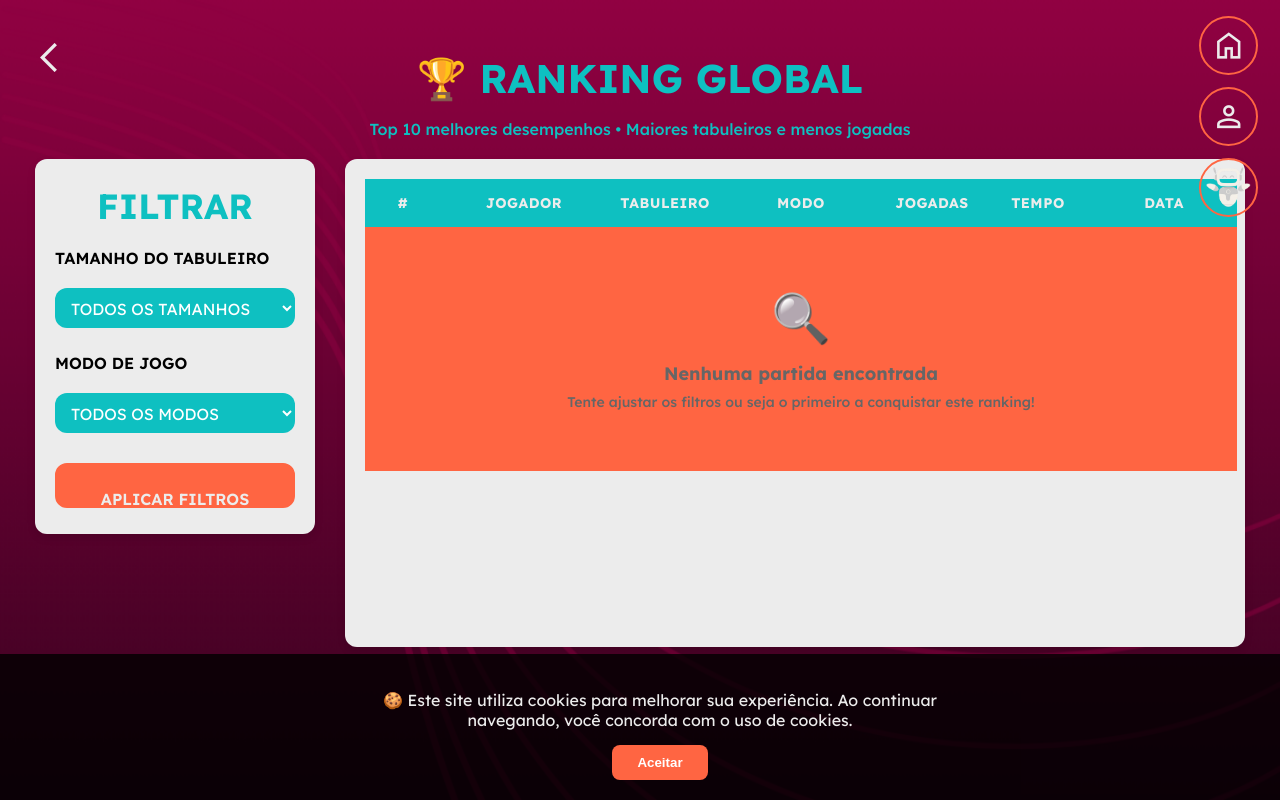
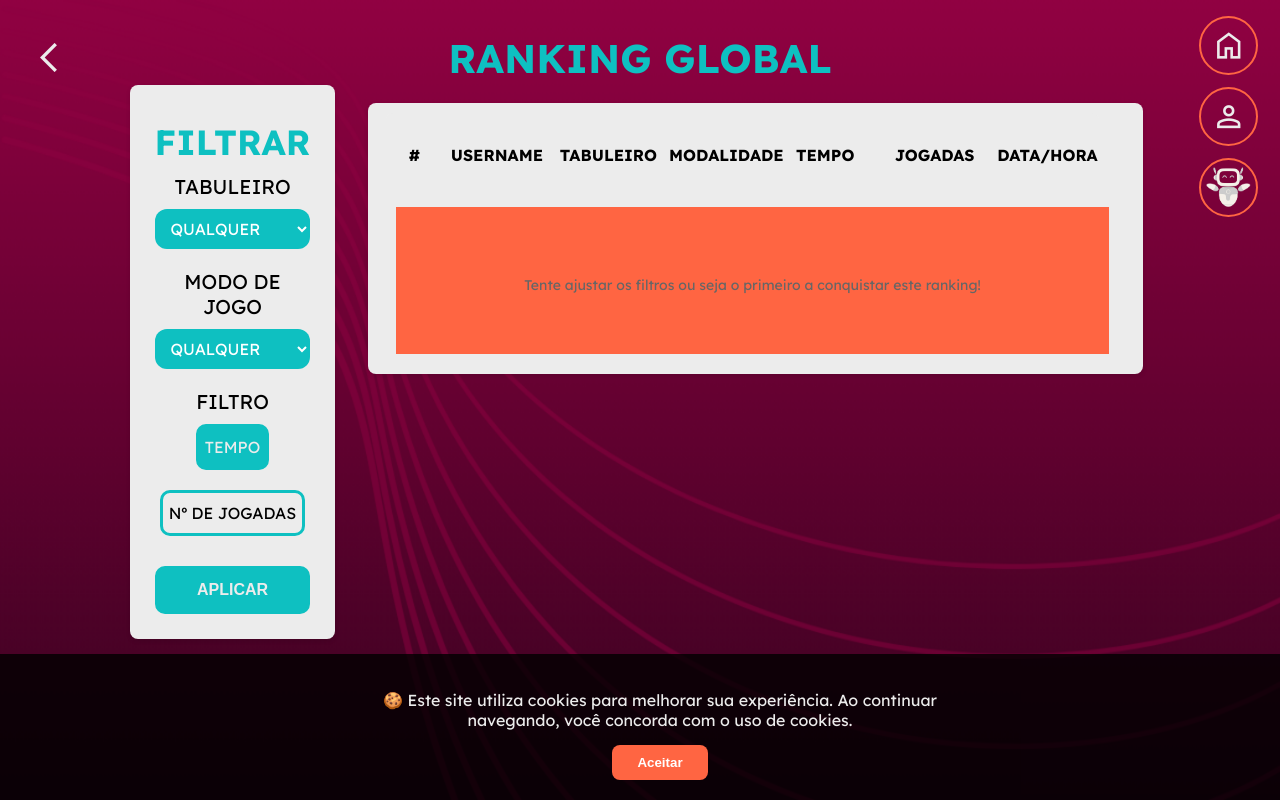
Before and after one commit to toassa/code-match, a PHP site: page /ranking.php in a window 1280 px wide. Run offline with PHP 8.4, Linux system fonts and the light colour scheme; data that the repository does not hold is empty.

Commit message:
nova alteração no ranking

```diff
--- a/css/ranking.css
+++ b/css/ranking.css
@@ -1,64 +1,41 @@
 #ranking {
     text-align: center;
     width: 100%;
-    padding: 20px 0;
 }
 
 #ranking h1 {
-    font-size: clamp(28px, 5vw, 40px);
+    font-size: 40px;
     font-weight: bold;
     color: var(--green-blue);
     text-align: center;
+    margin-bottom: 20px;
+}
+
+.div-filtro {
+    width: 80%;
+    background-color: var(--light-gray);
+    padding: 20px;
+    border-radius: 8px;
+    box-shadow: 0 2px 5px rgba(0, 0, 0, 0.1);
+    margin-left: 30px;
+    margin-right: 30px;
+    padding: 30px 30px;
+}
+
+.div-filtro h2 {
+    font-size: 35px;
+    font-weight: bold;
+    color: var(--green-blue);
+    text-align: center;
+    margin-top: 10px;
     margin-bottom: 10px;
 }
 
-#ranking p {
-    font-size: clamp(12px, 2vw, 16px);
-    margin-bottom: 20px;
-}
-
-
-.div-pagina {
-    display: flex;
-    justify-content: center;
-    align-items: flex-start;
-    gap: 30px;
-    padding: 0 20px;
-    max-width: 1400px;
-    margin: 0 auto;
-    width: 100%;
-    box-sizing: border-box;
-}
-
-
-.div-filtro-box {
-    flex: 0 0 280px;
-    min-width: 250px;
-}
-
-.div-filtro {
-    width: 100%;
-    background-color: var(--light-gray);
-    padding: 25px 20px;
-    border-radius: 12px;
-    box-shadow: 0 4px 8px rgba(0, 0, 0, 0.1);
-    box-sizing: border-box;
-}
-
-.div-filtro h2 {
-    font-size: clamp(24px, 4vw, 35px);
-    font-weight: bold;
-    color: var(--green-blue);
+.div-filtro p {
+    font-size: 20px;
+    color: #000;
     text-align: center;
-    margin: 0 0 20px 0;
-}
-
-.div-filtro p {
-    font-size: clamp(14px, 2.5vw, 20px);
-    color: #000;
-    text-align: left;
-    margin: 15px 0 8px 0;
-    font-weight: 600;
+    margin: 10px;
 }
 
 .select-game {
@@ -67,108 +44,72 @@
     color: #fff;
     border: none;
     border-radius: 12px;
-    padding: 12px;
+    padding: 8px 12px;
     font-family: var(--font-family);
-    font-size: clamp(14px, 2vw, 16px);
+    font-size: 16px;
     margin-bottom: 10px;
     outline: none;
     cursor: pointer;
-    transition: all 0.3s ease;
-    box-sizing: border-box;
-}
-
-.select-game:hover {
-    opacity: 0.9;
-    transform: translateY(-2px);
 }
 
 .select-game option {
     background-color: var(--light-gray);
     color: var(--green-blue);
-    padding: 10px;
 }
 
-
-.div-ranking {
-    flex: 1;
-    max-width: 900px;
-    background-color: var(--light-gray);
-    padding: 20px;
-    border-radius: 12px;
-    box-shadow: 0 4px 8px rgba(0, 0, 0, 0.1);
-    overflow: hidden;
-    box-sizing: border-box;
+.tabela-scroll {
+    max-height: 65vh;
+    overflow-y: auto;
 }
 
 .table-ranking {
-    width: 100%;
+    width: 95%;
+    margin: 0 auto;
     border-collapse: separate;
-    border-spacing: 0;
+    border-spacing: 0 10px;
+    padding: 0;
 }
 
 .table-ranking thead {
-    background-color: var(--green-blue);
-    color: var(--light-gray);
-    position: sticky;
-    top: 0;
-    z-index: 10;
-}
-
-.table-ranking thead tr {
     display: table;
     width: 100%;
     table-layout: fixed;
+    background-color: var(--light-gray);
+    color: var(--black);
+    border-radius: 8px 8px 0 0;
+    padding: 0;
+}
+
+.table-ranking tbody{
+    display: block;
+    max-height: 65vh;
+    overflow-y: scroll;
+    width: 100%;
+    padding: 0 10px;
+    background-color: var(--light-gray);
 }
 
 .table-ranking th {
-    font-weight: bold;
-    padding: 15px 8px;
-    font-size: clamp(11px, 1.5vw, 14px);
-    text-transform: uppercase;
-    letter-spacing: 0.5px;
+    font-weight: 700;
+    padding: 12px 8px;
+    font-size: 16px;
 }
 
-.table-ranking tbody {
-    display: block;
-    max-height: calc(100vh - 350px);
-    min-height: 400px;
-    overflow-y: auto;
+.table-ranking tr{
+    text-align: center;
     width: 100%;
-}
-
-.table-ranking tbody tr {
     display: table;
-    width: 100%;
     table-layout: fixed;
-    margin-bottom: 8px;
-    transition: transform 0.2s ease, box-shadow 0.2s ease;
-}
-
-.table-ranking tbody tr:hover {
-    transform: translateX(5px);
-    box-shadow: 0 4px 12px rgba(0, 0, 0, 0.15);
+    margin: 0;
+    border-radius: 5px;
 }
 
 .table-ranking td {
     background-color: var(--orange);
     color: var(--light-gray);
-    padding: 16px 8px;
+    padding: 18px 8px;
     text-align: center;
-    font-size: clamp(11px, 1.5vw, 13px);
-    font-weight: 500;
-}
-
-
-.table-ranking .tr-border-left {
-    border-top-left-radius: 12px;
-    border-bottom-left-radius: 12px;
-    width: 50px;
-    font-weight: bold;
-}
-
-.table-ranking .tr-border-right {
-    border-top-right-radius: 12px;
-    border-bottom-right-radius: 12px;
+    font-size: 15px;
 }
 
 .table-ranking tbody::-webkit-scrollbar {
@@ -177,220 +118,135 @@
 
 .table-ranking tbody::-webkit-scrollbar-track {
     background-color: var(--dark-red);
-    border-radius: 10px;
-    margin: 5px 0;
+    border-radius: 5px;
 }
 
 .table-ranking tbody::-webkit-scrollbar-thumb {
     background-color: var(--orange);
-    border-radius: 10px;
-    transition: background-color 0.3s ease;
+    border-radius: 5px;
 }
 
-.table-ranking tbody::-webkit-scrollbar-thumb:hover {
-    background-color: var(--green-blue);
+.table-ranking .tr-border-left {
+    border-top-left-radius: 12px;
+    border-bottom-left-radius: 12px;
+    width: 40px;
 }
 
-
-.usuario-logado td {
-    box-shadow: inset 0 0 0 3px var(--green-blue);
-    position: relative;
-}
-
-.usuario-logado td::before {
-    content: '';
-    position: absolute;
-    top: 0;
-    left: 0;
-    right: 0;
-    bottom: 0;
-    background: rgba(14, 192, 193, 0.1);
-    pointer-events: none;
-}
-
-
-.linha-vazia td {
-    background-color: transparent !important;
-    border: 1px dashed #ddd;
-    color: #999;
-}
-
-
-.modalidade-curta {
-    display: none;
-}
-
-@media (max-width: 768px) {
-    .modalidade-completa {
-        display: none;
-    }
-
-    .modalidade-curta {
-        display: inline;
-    }
-
-    .col-data {
-        font-size: 10px;
-    }
-}
-
-
-.label-filtro {
-    display: block;
-    border: 3px solid var(--green-blue);
-    padding: 12px 10px;
-    margin-bottom: 10px;
-    border-radius: 12px;
-    cursor: pointer;
-    transition: all 0.3s ease;
-    font-weight: 600;
-    text-align: center;
-    color: var(--green-blue);
-    background-color: transparent;
-}
-
-.label-filtro:hover {
-    background-color: var(--green-blue);
-    color: var(--light-gray);
-}
-
-.filtros-radio {
-    display: flex;
-    flex-direction: column;
-    gap: 10px;
-    margin: 10px 0;
+.table-ranking .tr-border-right {
+    border-top-right-radius: 12px;
+    border-bottom-right-radius: 12px;
 }
 
 .div-filtro input[type="radio"] {
     display: none;
 }
 
-.div-filtro input[type="radio"]:checked + .label-filtro {
+.div-filtro-int label {
+    display: block;
+    width: 100%;
+    padding: 10px 20px;
+    margin: 10px 0;
+    border-radius: 12px;
+    text-align: center;
+    font-weight: bold;
+    cursor: pointer;
+    background-color: transparent;
+    border: 2px solid var(--green-blue);
+    color: var(--green-blue);
+}
+
+.div-filtro input[type="radio"]:checked + label {
     background-color: var(--green-blue);
     color: var(--light-gray);
-    border-color: var(--green-blue);
+}
+
+.label-filtro{
+    border: 3px solid var(--green-blue);
+    padding: 10px 6px;
+    margin-bottom: 10px;
+    border-radius: 10px;
+}
+
+.div-pagina {
+    display: flex;
+    justify-content: center;
+    align-items: flex-start;
+    gap: 40px;
+    padding: 0 5%;
+    box-sizing: border-box;
+    width: 100%;
 }
 
 
-.div-filtro button,
-.div-filtro a {
-    transition: all 0.3s ease;
-}
-
-.div-filtro button:hover,
-.div-filtro a:hover {
-    transform: translateY(-2px);
-    box-shadow: 0 4px 12px rgba(0, 0, 0, 0.2);
+.div-filtro-box {
+    flex: 1;
+    max-width: 190px;
+    display: flex;
+    justify-content: center;
+    align-items: flex-start;
+    margin-top: -18px;
 }
 
 
-@media (max-width: 1024px) {
+@media (max-width: 900px) {
     .div-pagina {
-        gap: 20px;
-        padding: 0 15px;
+        flex-direction: column;
+        align-items: center;
+        gap: 30px;
     }
 
-    .div-filtro-box {
-        flex: 0 0 240px;
-        min-width: 220px;
+    .div-filtro-box, .div-ranking {
+        width: 90%;
+        max-width: none;
+        margin-top: 0;
     }
 
-    .table-ranking tbody {
-        max-height: calc(100vh - 320px);
-        min-height: 350px;
+    .filtros-radio {
+        flex-direction: row;
+        flex-wrap: wrap;
     }
 }
 
-
-@media (max-width: 768px) {
-    #ranking {
-        padding: 10px 0;
-    }
-
-    .div-pagina {
-        flex-direction: column;
-        align-items: stretch;
-        gap: 20px;
-        padding: 0 10px;
-    }
-
-    .div-filtro-box {
-        flex: none;
+.div-filtro {
     width: 100%;
-        max-width: 100%;
-        min-width: auto;
-    }
-
-    .div-filtro {
-        padding: 20px 15px;
+    background-color: var(--light-gray);
+    padding: 25px;
+    border-radius: 8px;
+    box-shadow: 0 2px 5px rgba(0, 0, 0, 0.1);
 }
 
 .div-ranking {
-        flex: none;
-        width: 100%;
-        max-width: 100%;
-        padding: 15px 10px;
-    }
-
-    .table-ranking tbody {
-        max-height: 400px;
-        min-height: 300px;
-    }
-
-    .table-ranking th,
-    .table-ranking td {
-        padding: 12px 4px;
-        font-size: 11px;
-    }
-
-    .table-ranking .tr-border-left {
-        width: 40px;
+    flex: 2.2;
+    max-width: 750px;
+    background-color: var(--light-gray);
+    padding: 0 25px 0 0;
+    border-radius: 8px;
+    box-shadow: 0 2px 5px rgba(0, 0, 0, 0.1);
+    text-align: center;
+    overflow: hidden;
 }
 
 .filtros-radio {
+    display: flex;
+    justify-content: center;
+    align-items: center;
+    gap: 10px;
     flex-direction: column;
-    }
 }
 
 
-@media (max-width: 480px) {
-    #ranking h1 {
-        font-size: 24px;
-        margin-bottom: 8px;
+.apply-wrapper {
+    display: flex;
+    flex-direction: column;
+    align-items: center;
+    width: 100%;
+    box-sizing: border-box;
 }
 
-    .div-filtro h2 {
-        font-size: 22px;
-        margin-bottom: 15px;
+.apply-text {
+    font-weight: 700;
+    font-size: 14px;
+    margin-bottom: -8px;
+    text-align: center;
+    color: var(--green-blue);
 }
-
-    .div-filtro p {
-        font-size: 14px;
-        margin: 12px 0 6px 0;
-    }
-
-    .select-game {
-        padding: 10px;
-        font-size: 14px;
-    }
-
-    .table-ranking th,
-    .table-ranking td {
-        padding: 10px 2px;
-        font-size: 10px;
-    }
-
-    .table-ranking .tr-border-left {
-        width: 35px;
-    }
-
-    .table-ranking tbody {
-        max-height: 350px;
-        min-height: 250px;
-    }
-
-    .label-filtro {
-        padding: 10px 8px;
-        font-size: 14px;
-    }
-}
--- a/public/ranking.php
+++ b/public/ranking.php
@@ -1,7 +1,6 @@
 <?php
 session_start();
 include("../backend/db_config.php");
-
 
 $usuario_logado_id = isset($_SESSION['usuario_id']) ? $_SESSION['usuario_id'] : (isset($_SESSION['ID']) ? $_SESSION['ID'] : null);
 
@@ -14,6 +13,7 @@ if ($conn->connect_error) {
 // Recebe e sanitiza os filtros
 $filtro_tabuleiro = isset($_GET['tabuleiro']) ? intval($_GET['tabuleiro']) : null;
 $filtro_modalidade = isset($_GET['modalidade']) ? $conn->real_escape_string($_GET['modalidade']) : null;
+$filtro_ordenacao = isset($_GET['ordenacao']) ? $_GET['ordenacao'] : 'tempo';
 
 // Validação dos filtros
 if ($filtro_tabuleiro && !in_array($filtro_tabuleiro, [2, 4, 6, 8])) {
@@ -23,7 +23,6 @@ if ($filtro_tabuleiro && !in_array($filtro_tabuleiro, [2, 4, 6, 8])) {
 if ($filtro_modalidade && !in_array(strtoupper($filtro_modalidade), ['CLASSICO', 'CONTRA O TEMPO'])) {
     $filtro_modalidade = null;
 }
-
 
 $sql = "SELECT
             u.ID as Usuario_ID,
@@ -49,33 +48,32 @@ if ($filtro_modalidade) {
     $sql .= " AND p.Modalidade = '" . $filtro_modalidade_upper . "'";
 }
 
-// Ordenação conforme especificação
+// Ordenação conforme especificação: maiores tabuleiros, menos jogadas, menor tempo
+if ($filtro_ordenacao === 'jogadas') {
     $sql .= " ORDER BY p.Tabuleiro DESC, p.Jogadas ASC, p.Duracao_partida ASC";
-
+} else {
+    $sql .= " ORDER BY p.Tabuleiro DESC, p.Duracao_partida ASC, p.Jogadas ASC";
+}
 
 $sql .= " LIMIT 10";
 
 $result = $conn->query($sql);
 
-
 function formatarTempo($tempo) {
     if (empty($tempo)) return '--';
 
-    // Remove horas se for 00
     if (substr($tempo, 0, 3) === '00:') {
         return substr($tempo, 3);
     }
     return $tempo;
 }
 
-
 function formatarData($data) {
-    return date('d/m/Y H:i', strtotime($data));
+    return date('d/m/Y - H:i', strtotime($data));
 }
 
-
 function abreviarModalidade($modalidade) {
-    return $modalidade === 'CONTRA O TEMPO' ? 'C. TEMPO' : 'CLÁSSICO';
+    return $modalidade === 'CONTRA O TEMPO' ? 'CONTRA TEMPO' : 'CLÁSSICO';
 }
 ?>
 
@@ -105,62 +103,110 @@ function abreviarModalidade($modalidade) {
     </div>
 
     <section id="ranking">
-        <h1>🏆 RANKING GLOBAL</h1>
-        <p style="color: var(--green-blue); font-size: 16px; margin-bottom: 20px; font-weight: 500;">
-            Top 10 melhores desempenhos • Maiores tabuleiros e menos jogadas
-        </p>
+        <h1>RANKING GLOBAL</h1>
 
         <div class="div-pagina">
-
            <div class="div-filtro-box">
     <form method="GET" action="ranking.php" class="div-filtro">
         <h2>FILTRAR</h2>
 
-                    <p>TAMANHO DO TABULEIRO</p>
+        <p>TABULEIRO</p>
         <select class="select-game" name="tabuleiro" aria-label="Filtrar por tamanho do tabuleiro">
-                        <option value="">TODOS OS TAMANHOS</option>
-                        <option value="2" <?= $filtro_tabuleiro == 2 ? 'selected' : '' ?>>2×2 </option>
-                        <option value="4" <?= $filtro_tabuleiro == 4 ? 'selected' : '' ?>>4×4 </option>
-                        <option value="6" <?= $filtro_tabuleiro == 6 ? 'selected' : '' ?>>6×6 </option>
-                        <option value="8" <?= $filtro_tabuleiro == 8 ? 'selected' : '' ?>>8×8</option>
+            <option value="">QUALQUER</option>
+            <option value="2" <?= $filtro_tabuleiro == 2 ? 'selected' : '' ?>>2X2</option>
+            <option value="4" <?= $filtro_tabuleiro == 4 ? 'selected' : '' ?>>4X4</option>
+            <option value="6" <?= $filtro_tabuleiro == 6 ? 'selected' : '' ?>>6X6</option>
+            <option value="8" <?= $filtro_tabuleiro == 8 ? 'selected' : '' ?>>8X8</option>
         </select>
 
         <p>MODO DE JOGO</p>
         <select class="select-game" name="modalidade" aria-label="Filtrar por modo de jogo">
-                        <option value="">TODOS OS MODOS</option>
-                        <option value="CLASSICO" <?= $filtro_modalidade == 'CLASSICO' ? 'selected' : '' ?>>🎯 CLÁSSICO</option>
-                        <option value="CONTRA O TEMPO" <?= $filtro_modalidade == 'CONTRA O TEMPO' ? 'selected' : '' ?>>⏱️ CONTRA O TEMPO</option>
+            <option value="">QUALQUER</option>
+            <option value="CLASSICO" <?= $filtro_modalidade == 'CLASSICO' ? 'selected' : '' ?>>CLÁSSICO</option>
+            <option value="CONTRA O TEMPO" <?= $filtro_modalidade == 'CONTRA O TEMPO' ? 'selected' : '' ?>>CONTRA TEMPO</option>
         </select>
 
-                    <button type="submit" class="standart-form-buttons form-items-orange hover-background"
-                            style=" margin: 20px auto 0 auto; ; width: 100%; padding: 12px; border-radius: 12px; cursor: pointer; font-weight: 600; font-size: 16px;">
-                        APLICAR FILTROS
+        <p>FILTRO</p>
+        <div class="filtros-radio">
+            <input type="radio" id="filtro-tempo" name="ordenacao" value="tempo" <?= $filtro_ordenacao == 'tempo' ? 'checked' : '' ?>>
+            <label for="filtro-tempo" class="label-filtro">TEMPO</label>
+
+            <input type="radio" id="filtro-jogadas" name="ordenacao" value="jogadas" <?= $filtro_ordenacao == 'jogadas' ? 'checked' : '' ?>>
+            <label for="filtro-jogadas" class="label-filtro">Nº DE JOGADAS</label>
+        </div>
+
+        <?php
+        // Verifica se há filtros aplicados (através da URL/GET)
+        $filtros_aplicados = isset($_GET['tabuleiro']) || isset($_GET['modalidade']);
+        ?>
+
+        <?php if (!$filtros_aplicados): ?>
+            <!-- Botão APLICAR - aparece quando NÃO há filtros na URL -->
+            <button type="submit" class="btn-filtro btn-aplicar">
+                APLICAR
             </button>
-
-                    <?php if ($filtro_tabuleiro || $filtro_modalidade): ?>
-                    <a href="ranking.php" class="standart-form-buttons form-items-gray hover-background"
-                       style="margin-top: 10px; width: 100%; display: block; text-align: center; text-decoration: none; padding: 12px; border-radius: 12px; font-weight: 600; box-sizing: border-box;">
-                        LIMPAR FILTROS
+        <?php else: ?>
+            <!-- Botão LIMPAR - aparece quando HÁ filtros na URL -->
+            <a href="ranking.php" class="btn-filtro btn-limpar">
+                LIMPAR<br>FILTROS
             </a>
         <?php endif; ?>
-
-
-
     </form>
 </div>
 
+<style>
+.btn-filtro {
+    display: block;
+    width: 100%;
+    margin: 20px auto 0 auto;
+    padding: 12px;
+    border-radius: 10px;
+    font-weight: 600;
+    font-size: 16px;
+    text-align: center;
+    cursor: pointer;
+    text-decoration: none;
+    box-sizing: border-box;
+    border: 3px solid;
+    transition: all 0.3s ease;
+}
+
+.btn-aplicar {
+    background-color: var(--green-blue);
+    color: var(--light-gray);
+    border-color: var(--green-blue);
+}
+
+.btn-aplicar:hover {
+    opacity: 0.9;
+    transform: translateY(-2px);
+}
+
+.btn-limpar {
+    background-color: transparent;
+    color: #FF6B6B;
+    border-color: #FF6B6B;
+    line-height: 1.4;
+}
+
+.btn-limpar:hover {
+    background-color: #FF6B6B;
+    color: var(--light-gray);
+    transform: translateY(-2px);
+}
+</style>
 
             <div class="div-ranking">
                 <table class="table-ranking">
                     <thead>
                         <tr>
-                            <th class="tr-border-left" style="width: 60px;">#</th>
-                            <th style="width: 150px;">JOGADOR</th>
-                            <th style="width: 100px;">TABULEIRO</th>
-                            <th style="width: 140px;">MODO</th>
-                            <th style="width: 90px;">JOGADAS</th>
-                            <th style="width: 90px;">TEMPO</th>
-                            <th class="tr-border-right" style="width: 130px;">DATA</th>
+                            <th class="tr-border-left">#</th>
+                            <th>USERNAME</th>
+                            <th>TABULEIRO</th>
+                            <th>MODALIDADE</th>
+                            <th>TEMPO</th>
+                            <th>JOGADAS</th>
+                            <th class="tr-border-right">DATA/HORA</th>
                         </tr>
                     </thead>
                     <tbody>
@@ -168,79 +214,44 @@ function abreviarModalidade($modalidade) {
                         if ($result && $result->num_rows > 0) {
                             $posicao = 1;
                             while ($row = $result->fetch_assoc()) {
-                                // Formata os dados
                                 $tempo = formatarTempo($row['Duracao_partida']);
                                 $data = formatarData($row['Data_partida']);
-                                $modalidade_completa = $row['Modalidade'];
-                                $modalidade_curta = abreviarModalidade($row['Modalidade']);
+                                $modalidade = abreviarModalidade($row['Modalidade']);
 
-
-                                $classe_posicao = '';
-                                $icone_posicao = $posicao;
-
-                                if ($posicao == 1) {
-                                    $classe_posicao = 'posicao-primeiro';
-
-                                } else if ($posicao == 2) {
-                                    $classe_posicao = 'posicao-segundo';
-
-                                } else if ($posicao == 3) {
-                                    $classe_posicao = 'posicao-terceiro';
-
-                                }
-
-                                // Destaca o usuário logado
                                 $classe_usuario = '';
                                 if ($usuario_logado_id && $row['Usuario_ID'] == $usuario_logado_id) {
                                     $classe_usuario = 'usuario-logado';
                                 }
 
-                                echo "<tr class='{$classe_posicao} {$classe_usuario}' data-posicao='{$posicao}'>";
-                                echo "<td class='tr-border-left'><strong>{$icone_posicao}</strong></td>";
-                                echo "<td class='col-username' title='" . htmlspecialchars($row['Usuario']) . "'>"
-                                     . htmlspecialchars($row['Usuario'])
-                                     . ($classe_usuario ? " <span style='color: var(--green-blue);'>★</span>" : "")
-                                     . "</td>";
-                                echo "<td><strong>{$row['Tabuleiro']}×{$row['Tabuleiro']}</strong></td>";
-                                echo "<td class='col-modalidade'><span class='modalidade-completa'>{$modalidade_completa}</span><span class='modalidade-curta'>{$modalidade_curta}</span></td>";
+                                echo "<tr class='{$classe_usuario}'>";
+                                echo "<td class='tr-border-left'><strong>{$posicao}</strong></td>";
+                                echo "<td>" . htmlspecialchars($row['Usuario']) . "</td>";
+                                echo "<td><strong>{$row['Tabuleiro']}x{$row['Tabuleiro']}</strong></td>";
+                                echo "<td>{$modalidade}</td>";
+                                echo "<td>{$tempo}</td>";
                                 echo "<td><strong>{$row['Jogadas']}</strong></td>";
-                                echo "<td>{$tempo}</td>";
-                                echo "<td class='tr-border-right col-data'><small>{$data}</small></td>";
+                                echo "<td class='tr-border-right'>{$data}</td>";
                                 echo "</tr>";
 
                                 $posicao++;
                             }
 
-                            // Preenche linhas vazias se houver menos de 10 resultados
                             while ($posicao <= 10) {
                                 echo "<tr class='linha-vazia'>";
                                 echo "<td class='tr-border-left'>{$posicao}</td>";
-                                echo "<td colspan='6' class='tr-border-right' style='color: #999; font-style: italic;'>Nenhuma partida registrada</td>";
+                                echo "<td colspan='6' class='tr-border-right' style='color: #999; font-style: italic;'></td>";
                                 echo "</tr>";
                                 $posicao++;
                             }
                         } else {
                             echo "<tr><td colspan='7' style='text-align: center; padding: 60px 20px; color: #666;'>
-                                    <span style='font-size: 48px; display: block; margin-bottom: 15px;'>🔍</span>
-                                    <strong style='font-size: 18px; display: block; margin-bottom: 8px;'>Nenhuma partida encontrada</strong>
+                                    <strong style='font-size: 18px; display: block; margin-bottom: 8px;'></strong>
                                     <span style='font-size: 14px;'>Tente ajustar os filtros ou seja o primeiro a conquistar este ranking!</span>
                                   </td></tr>";
                         }
                         ?>
                     </tbody>
                 </table>
-
-                <?php if ($result && $result->num_rows > 0): ?>
-                <div style="margin-top: 15px; text-align: center; color: #666; font-size: 12px;">
-                    <?php
-                    $total_partidas = $result->num_rows;
-                    echo "Exibindo {$total_partidas} " . ($total_partidas == 1 ? "partida" : "partidas");
-                    if ($filtro_tabuleiro || $filtro_modalidade) {
-                        echo " (filtrado)";
-                    }
-                    ?>
-                </div>
-                <?php endif; ?>
             </div>
         </div>
     </section>
```
Lines whose indentation alone changed are shown as unchanged.
